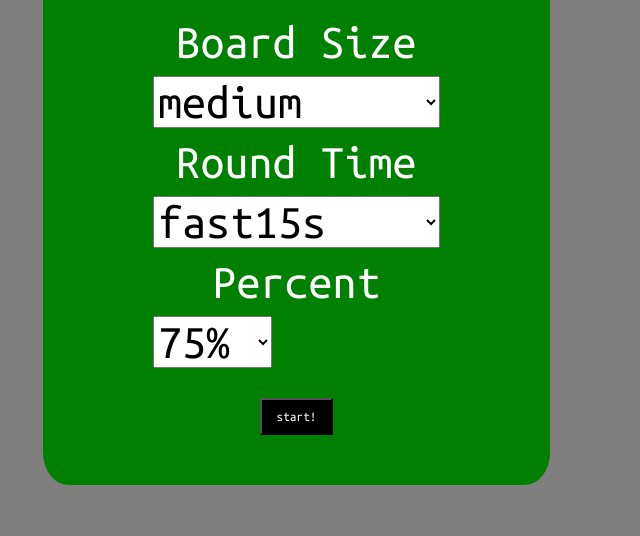
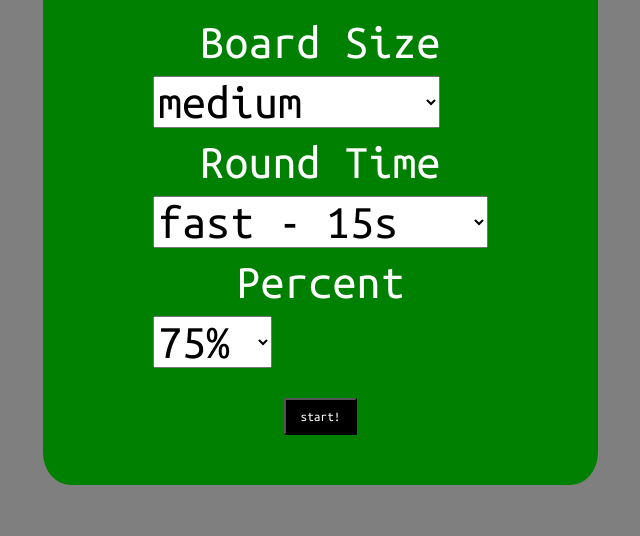
Before and after one commit to zgulde/zgulde.com, a plain HTML site: page whackamole.html in a window 1280 px wide. Both pictures are taken after a click on the element "Options". Shown: the part 210-746 px from the top of the page, without its empty margins (207-847 px from the left). Drawn offline with nearby package versions, Linux system fonts and the light colour scheme.

Commit message:
minor fomatting

```diff
--- a/whackamole.html
+++ b/whackamole.html
@@ -37,10 +37,10 @@
 			</select>
 			<label for="round-length-select">Round Time</label>
 			<select id="round-length-select" class="options-select">
-				<option value="10000">fastest10s</option>
-				<option value="15000" selected> fast15s</option>
-				<option value="20000">slow 20s</option>
-				<option value="30000">slowest 30s</option>
+				<option value="10000">fastest - 10s</option>
+				<option value="15000" selected>fast - 15s</option>
+				<option value="20000">slow - 20s</option>
+				<option value="30000">slowest - 30s</option>
 			</select>
 			<label for="percent-loss-select">Percent</label>
 			<select id="percent-loss-select" class="options-select">
```
